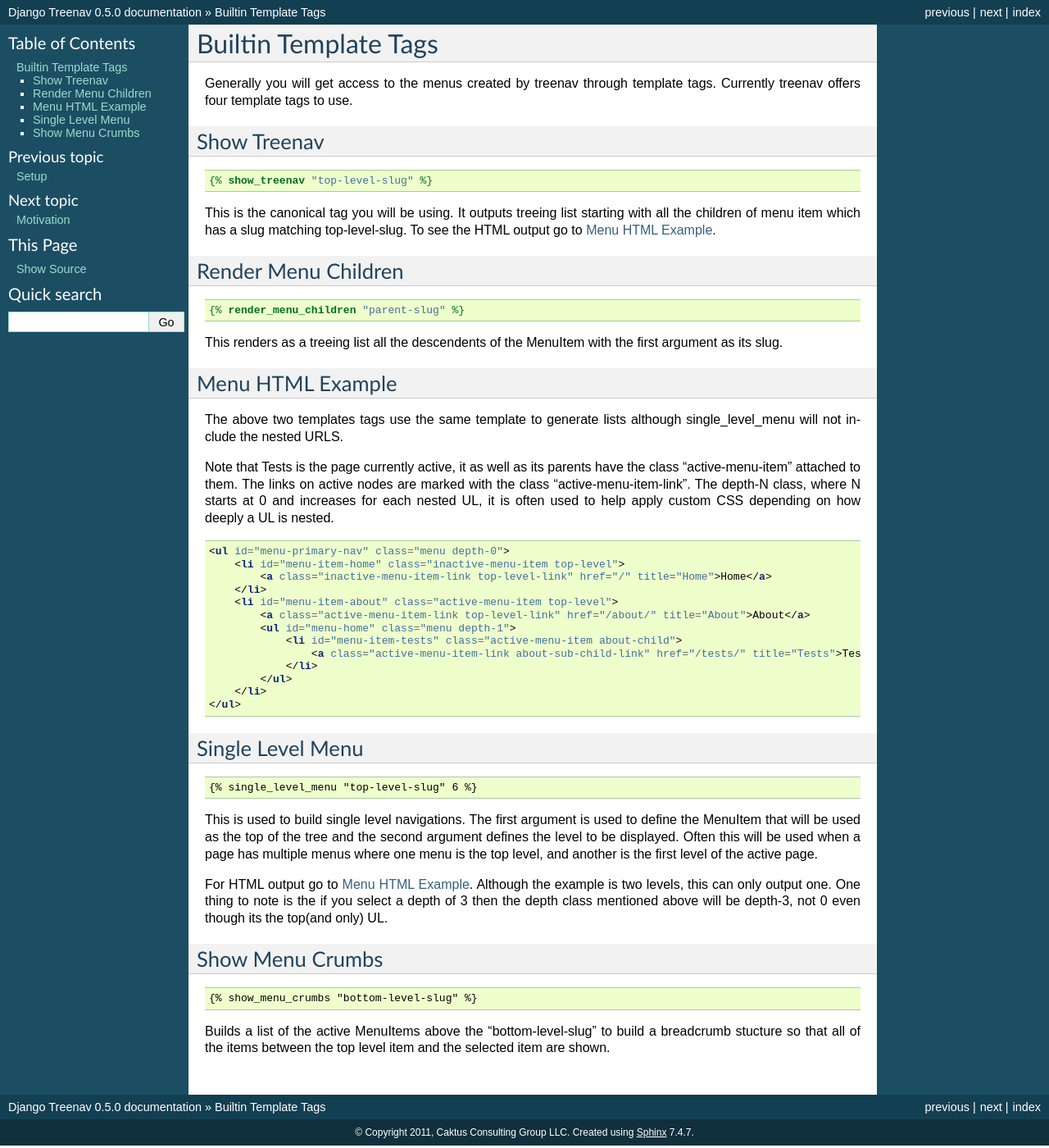
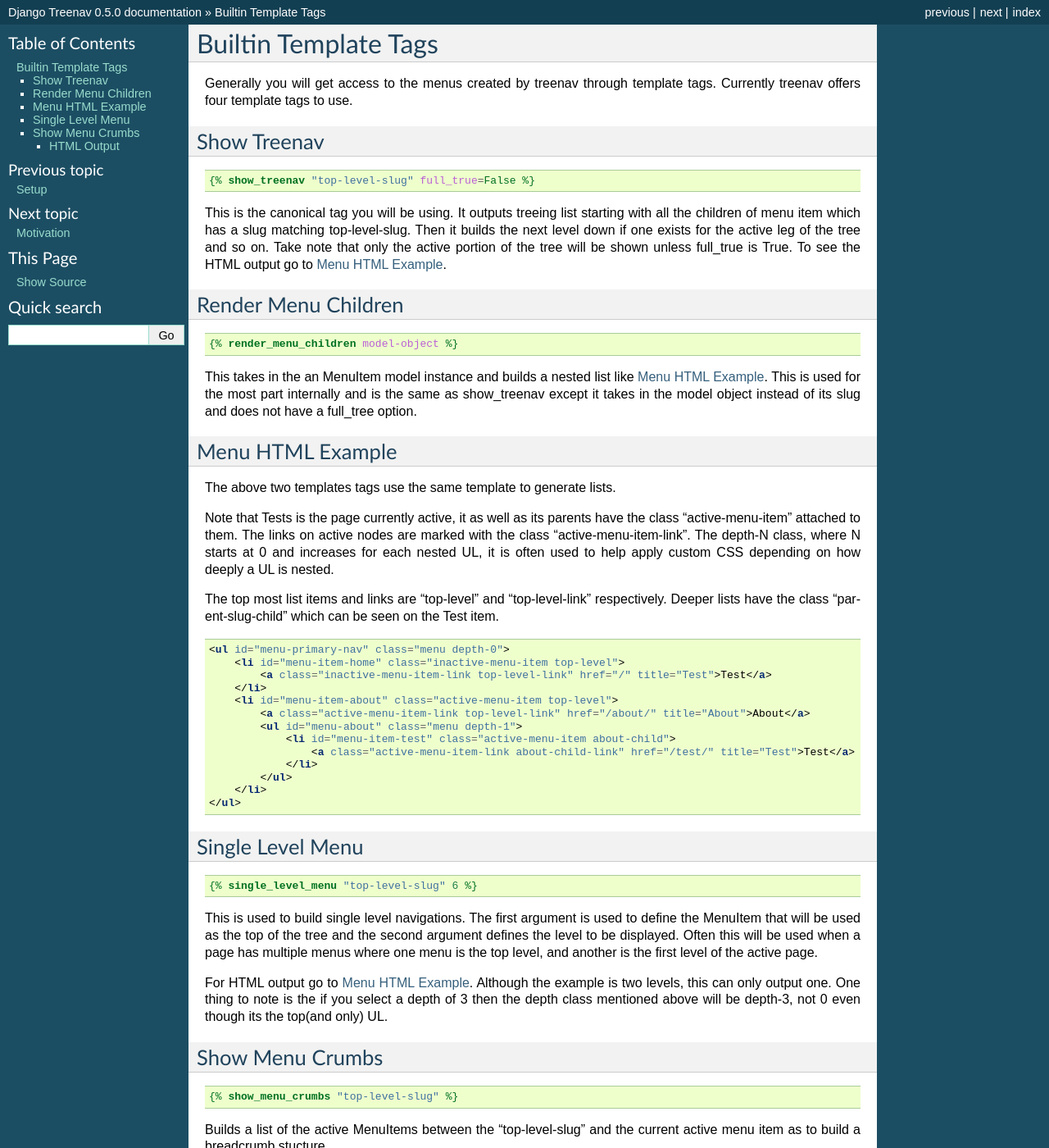
Before and after one commit to caktus/django-treenav, a Sphinx documentation site: the page built from docs/template_tags.rst, in a window 1280 px wide and 1400 px high. Shown: the whole window at 82% size. Built offline with Sphinx 7.4.7, drawn with Linux system fonts in a browser that asks for light colours; some of the changed text lies outside the part shown.

Commit message:
updated the template tag docs to make them more accurate and added examples on the sample_project index page

```diff
--- a/docs/template_tags.rst
+++ b/docs/template_tags.rst
@@ -10,29 +10,31 @@
 
 ::
 
-    {% show_treenav "top-level-slug" %}
+    {% show_treenav "top-level-slug" full_true=False %}
 
 
 This is the canonical tag you will be using.  It outputs treeing list starting
-with all the children of menu item which has a slug matching top-level-slug.  To
-see the HTML output go to `Menu HTML Example`_.
+with all the children of menu item which has a slug matching top-level-slug.
+Then it builds the next level down if one exists for the active leg of the tree
+and so on.  Take note that only the active portion of the tree will be shown
+unless full_true is True.  To see the HTML output go to `Menu HTML Example`_.
 
 Render Menu Children
 --------------------
 
 ::
 
-    {% render_menu_children "parent-slug" %}
+    {% render_menu_children model-object %}
 
-This renders as a treeing list all the descendents of the MenuItem with the first
-argument as its slug.
-
+This takes in the an MenuItem model instance and builds a nested list like
+`Menu HTML Example`_.  This is used for the most part internally and is the same
+as show_treenav except it takes in the model object instead of its slug and does
+not have a full_tree option.
 
 Menu HTML Example
 -----------------
 
-The above two templates tags use the same template to generate lists although
-single_level_menu will not include the nested URLS.
+The above two templates tags use the same template to generate lists.
 
 Note that Tests is the page currently active, it as well as its parents have
 the class "active-menu-item" attached to them.  The links on active nodes are
@@ -40,20 +42,22 @@
 at 0 and increases for each nested UL, it is often used to help apply custom CSS
 depending on how deeply a UL is nested.
 
+The top most list items and links are "top-level" and "top-level-link"
+respectively.  Deeper lists have the class "parent-slug-child" which can be seen
+on the Test item.
 
-.. highlight:: html
 
 ::
 
     <ul id="menu-primary-nav" class="menu depth-0">
         <li id="menu-item-home" class="inactive-menu-item top-level">
-            <a class="inactive-menu-item-link top-level-link" href="/" title="Home">Home</a>
+            <a class="inactive-menu-item-link top-level-link" href="/" title="Test">Test</a>
         </li>
         <li id="menu-item-about" class="active-menu-item top-level">
             <a class="active-menu-item-link top-level-link" href="/about/" title="About">About</a>
-            <ul id="menu-home" class="menu depth-1">
-                <li id="menu-item-tests" class="active-menu-item about-child">
-                    <a class="active-menu-item-link about-sub-child-link" href="/tests/" title="Tests">Tests</a>
+            <ul id="menu-about" class="menu depth-1">
+                <li id="menu-item-test" class="active-menu-item about-child">
+                    <a class="active-menu-item-link about-child-link" href="/test/" title="Test">Test</a>
                 </li>
             </ul>
         </li>
@@ -83,9 +87,33 @@
 
 ::
 
-    {% show_menu_crumbs "bottom-level-slug" %}
+    {% show_menu_crumbs "top-level-slug" %}
 
 
-Builds a list of the active MenuItems above the "bottom-level-slug" to build
-a breadcrumb stucture so that all of the items between the top level item
-and the selected item are shown.
+Builds a list of the active MenuItems between the "top-level-slug" and the
+current active menu item as to build a breadcrumb stucture.
+
+HTML Output
+***********
+The HTML generated by show_menu_crumbs.
+
+
+::
+
+    <ul>
+        <li>
+            <a href="/" title="Home">
+                Home
+            </a>
+        </li>
+        <li>
+            <a href="/admin" title="Test">
+                Test
+            </a>
+        </li>
+        <li>
+            <a href="/test/" title="New Test">
+                New Test
+            </a>
+        </li>
+    </ul>
```
Also changed, not shown: README.rst (+16 -0 lines), 3 other files.
